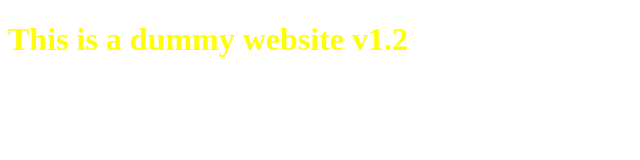
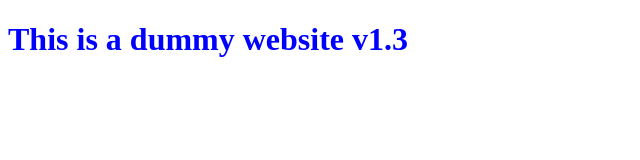
Before and after one commit to pranaygupta1988/jenkins-demo, a plain HTML site: page index.html in a window 1280 px wide. Shown: the whole page, without its empty margins (0-640 px from the left). Drawn offline with Linux system fonts and the light colour scheme.

Commit message:
Third Commit

```diff
--- a/index.html
+++ b/index.html
@@ -9,11 +9,11 @@
     <title>website</title>
     <style>
       h1 {
-        color: yellow;
+        color: blue;
       }
     </style>
   </head>
   <body>
-    <h1>This is a dummy website v1.2</h1>
+    <h1>This is a dummy website v1.3</h1>
   </body>
 </html>
```
